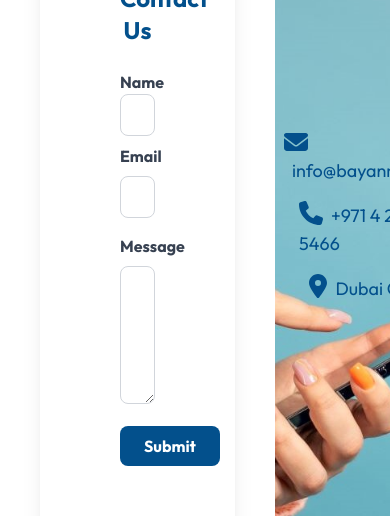
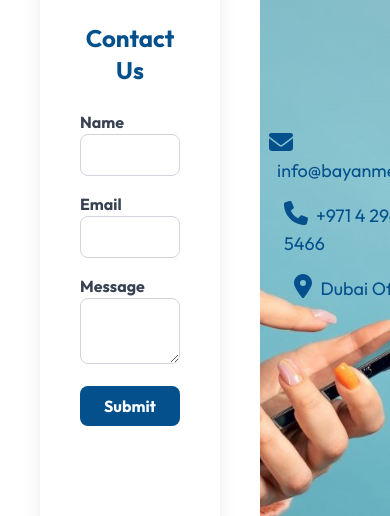
Before and after one commit to bass3fas/bayan-website, a Next.js app: page / in a window 390 px wide. Shown: the part 2782-3298 px from the top of the page. Built offline with nearby package versions, Linux system fonts and the light colour scheme.

Commit message:
contact form design fix

```diff
--- a/components/Contact.tsx
+++ b/components/Contact.tsx
@@ -51,7 +51,7 @@ export default function Contact() {
 
   return (
     <div className="flex h-screen pb-6">
-      <div className="w-1/2 flex flex-col justify-center p-20 bg-white rounded-lg shadow-xl m-10" id="contact">
+      <div className="w-full md:w-1/2 flex flex-col justify-center p-10 md:p-20 bg-white rounded-lg shadow-xl m-10" id="contact">
         <h2 className="text-2xl font-bold mb-6 text-center text-[#03508C]">Contact Us</h2>
         {status && (
           <p className={`text-center mb-4 ${status.type === 'success' ? 'text-green-500' : 'text-red-500'}`}>
@@ -59,7 +59,7 @@ export default function Contact() {
           </p>
         )}
         <form onSubmit={handleSubmit}>
-          <div className="mb-2">
+          <div className="mb-4">
             <label htmlFor="name" className="block text-gray-700 font-bold">
               Name
             </label>
@@ -74,7 +74,7 @@ export default function Contact() {
             />
           </div>
           <div className="mb-4">
-            <label htmlFor="email" className="block text-gray-700 font-bold mb-2">
+            <label htmlFor="email" className="block text-gray-700 font-bold">
               Email
             </label>
             <input
@@ -88,7 +88,7 @@ export default function Contact() {
             />
           </div>
           <div className="mb-4">
-            <label htmlFor="message" className="block text-gray-700 font-bold mb-2">
+            <label htmlFor="message" className="block text-gray-700 font-bold">
               Message
             </label>
             <textarea
@@ -97,11 +97,10 @@ export default function Contact() {
               value={formData.message}
               onChange={handleChange}
               className="w-full px-3 py-2 border border-gray-300 rounded-lg focus:outline-none focus:ring-2 focus:ring-[#03508C]"
-              rows={5}
               required
-            ></textarea>
+            />
           </div>
-          <div className="text-center">
+          <div className="flex justify-center">
             <button
               type="submit"
               className="px-6 py-2 bg-[#03508C] text-white font-bold rounded-lg hover:bg-[#023e6b] focus:outline-none focus:ring-2 focus:ring-[#03508C]"
```
